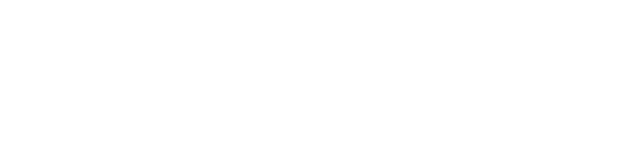
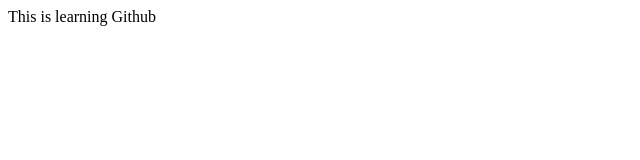
Before and after one commit to Florida-Korir/LearnGithub, a plain HTML site: page index.html in a window 1280 px wide. Shown: the whole page, without its empty margins (0-640 px from the left). Drawn offline with Linux system fonts and the light colour scheme.

Commit message:
new branch

```diff
--- a/index.html
+++ b/index.html
@@ -2,3 +2,6 @@
 <html>
     <title>Hey</title>
 </html>
+<body>
+    <p>This is learning Github</p>
+</body>
```
